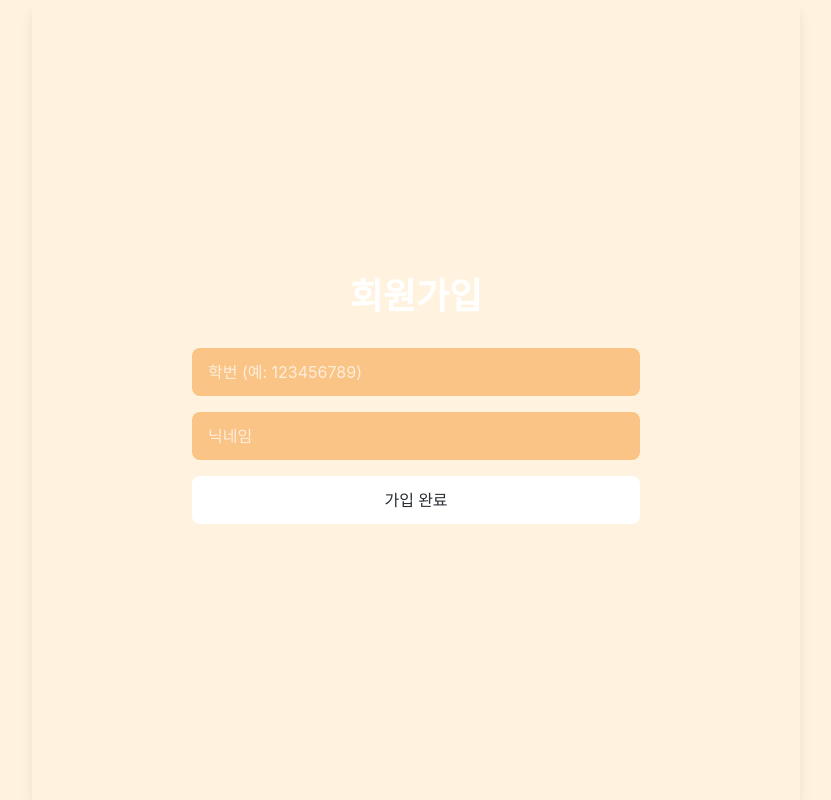
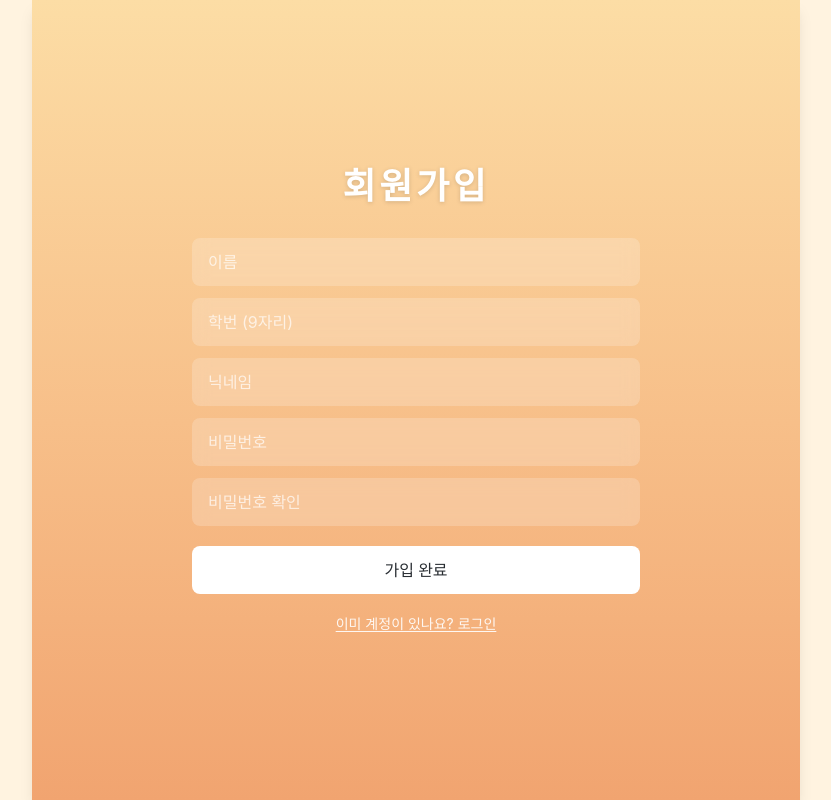
Before and after one commit to GC-MapleWind/MSGS_13_F, a SvelteKit app in the folder dpbr_front/app/: page /auth/signup in a window 1280 px wide. Before the commit this address had no page. Shown: the whole page, without its empty margins (224-1055 px from the left). Built offline with nearby package versions, Linux system fonts and the light colour scheme; a web font is replaced by a local one.

Commit message:
feat(front): implement end-to-end user signup form and API integration

```diff
--- a/dpbr_front/app/src/lib/components/InputBox.svelte
+++ b/dpbr_front/app/src/lib/components/InputBox.svelte
@@ -2,7 +2,7 @@
 	import { X } from "lucide-svelte";
 
 	interface Props {
-		type?: "text" | "number" | "tel";
+		type?: "text" | "number" | "tel" | "password" | "email";
 		placeholder: string;
 		value: string;
 		maxLength?: number;
@@ -32,7 +32,7 @@
 	}: Props = $props();
 
 	let inputEl: HTMLInputElement | undefined = $state();
-	let internalValue = $state(valueProp);
+	let internalValue = $state("");
 
 	// 외부 value prop 변경 시 내부 값 동기화
 	$effect(() => {
--- a/dpbr_front/app/src/lib/utils/api.ts
+++ b/dpbr_front/app/src/lib/utils/api.ts
@@ -72,14 +72,16 @@ interface VerifyBackendResponse {
 }
 
 export interface SignupRequest {
-	registerToken: string;
+	registerToken?: string;
+	name: string;
 	studentId: string;
 	nickname: string;
+	password: string;
 }
 
 export interface SignupResponse {
-	token: string;
-	user: {
+	token?: string;
+	user?: {
 		name: string;
 		studentId: string;
 		nickname: string;
@@ -96,6 +98,20 @@ interface KakaoLoginBackendResponse {
 interface TokenBackendResponse {
 	access_token: string;
 	token_type: string;
+}
+
+interface SignupBackendUserResponse {
+	name?: string;
+	username?: string;
+	student_id?: string | null;
+	studentId?: string | null;
+	nickname?: string;
+}
+
+interface SignupBackendResponse {
+	access_token?: string;
+	token?: string;
+	user?: SignupBackendUserResponse;
 }
 
 function getAuthTokenFromStorage(): string | null {
@@ -339,16 +355,18 @@ export async function verifyAuth(): Promise<ApiResponse<VerifyResponse>> {
  * 회원가입 API 호출
  */
 export async function signup(request: SignupRequest): Promise<ApiResponse<SignupResponse>> {
-	const response = await apiRequest<TokenBackendResponse>('/users/auth/kakao/register', {
+	const response = await apiRequest<SignupBackendResponse>('/users/signup', {
 		method: 'POST',
 		body: JSON.stringify({
-			register_token: request.registerToken,
+			name: request.name,
 			student_id: request.studentId,
-			nickname: request.nickname
+			nickname: request.nickname,
+			password: request.password,
+			register_token: request.registerToken ?? null
 		})
 	});
 
-	if (!response.success || !response.data) {
+	if (!response.success) {
 		return {
 			success: false,
 			message: response.message || '회원가입에 실패했습니다.',
@@ -356,13 +374,35 @@ export async function signup(request: SignupRequest): Promise<ApiResponse<Signup
 		};
 	}
 
+	const token = response.data?.access_token || response.data?.token;
+
+	if (!token && !response.data?.user) {
+		return {
+			success: true,
+			data: {},
+			status: response.status
+		};
+	}
+
+	const userFromResponse = response.data?.user;
+	const userFromToken = token ? toUserFromToken(token, request.name, request.studentId) : null;
+	const userName =
+		userFromResponse?.name || userFromResponse?.username || userFromToken?.name || request.name;
+	const userStudentId =
+		userFromResponse?.student_id ||
+		userFromResponse?.studentId ||
+		userFromToken?.studentId ||
+		request.studentId;
+	const userNickname = userFromResponse?.nickname || request.nickname;
+
 	return {
 		success: true,
 		data: {
-			token: response.data.access_token,
+			token,
 			user: {
-				...toUserFromToken(response.data.access_token, request.nickname, request.studentId),
-				nickname: request.nickname
+				name: userName,
+				studentId: userStudentId,
+				nickname: userNickname
 			}
 		},
 		status: response.status
--- a/dpbr_front/app/src/routes/+layout.svelte
+++ b/dpbr_front/app/src/routes/+layout.svelte
@@ -75,11 +75,6 @@
 			return;
 		}
 
-		if (isSignupRoute && !authState.registerToken) {
-			navigateTo("/login");
-			return;
-		}
-
 		if (isLoginRoute && authState.registerToken) {
 			navigateTo("/auth/signup");
 		}
--- a/dpbr_front/app/src/routes/auth/signup/+page.svelte
+++ b/dpbr_front/app/src/routes/auth/signup/+page.svelte
@@ -1,15 +1,27 @@
 <script lang="ts">
 	import InputBox from "$lib/components/InputBox.svelte";
 	import Button from "$lib/components/Button.svelte";
+	import Toast from "$lib/components/Toast.svelte";
 	import { goto } from "$app/navigation";
 	import { authStore } from "$lib/stores/auth";
 	import * as api from "$lib/utils/api";
 	import { get } from "svelte/store";
-	import Toast from "$lib/components/Toast.svelte"; // Toast 컴포넌트 임포트 추가
 
+	type FormField =
+		| "name"
+		| "studentId"
+		| "nickname"
+		| "password"
+		| "passwordConfirm";
+	type FormErrors = Partial<Record<FormField, string>>;
+
+	let name = $state("");
 	let studentId = $state("");
 	let nickname = $state("");
+	let password = $state("");
+	let passwordConfirm = $state("");
 	let isLoading = $state(false);
+	let errors = $state<FormErrors>({});
 	let showToast = $state(false);
 	let toastMessage = $state("");
 
@@ -23,31 +35,64 @@
 		toastMessage = "";
 	}
 
-	async function handleSignup() {
+	function clearError(field: FormField) {
+		if (!errors[field]) return;
+		const nextErrors = { ...errors };
+		delete nextErrors[field];
+		errors = nextErrors;
+	}
+
+	function validateForm(): boolean {
+		const trimmedName = name.trim();
 		const trimmedStudentId = studentId.trim();
 		const trimmedNickname = nickname.trim();
+		const nextErrors: FormErrors = {};
 
-		// 기본 필수 입력 검사
-		if (!trimmedStudentId || !trimmedNickname) {
-			showToastMessage("학번과 닉네임을 입력해주세요."); // 메시지 표시
-			return;
+		if (!trimmedName) {
+			nextErrors.name = "이름을 입력해주세요.";
+		} else if (trimmedName.length < 2 || trimmedName.length > 20) {
+			nextErrors.name = "이름은 2자 이상 20자 이하로 입력해주세요.";
 		}
 
-		// 학번 유효성 검사 (9자리 숫자)
-		if (trimmedStudentId.length !== 9 || !/^\d+$/.test(trimmedStudentId)) {
-			showToastMessage("학번은 9자리 숫자로 입력해주세요."); // 메시지 표시
-			return;
+		if (!trimmedStudentId) {
+			nextErrors.studentId = "학번을 입력해주세요.";
+		} else if (!/^\d{9}$/.test(trimmedStudentId)) {
+			nextErrors.studentId = "학번은 9자리 숫자로 입력해주세요.";
 		}
 
-		// 닉네임 유효성 검사 (2자 이상 10자 이하, 한글, 영어, 숫자만)
-		if (
+		if (!trimmedNickname) {
+			nextErrors.nickname = "닉네임을 입력해주세요.";
+		} else if (
 			trimmedNickname.length < 2 ||
 			trimmedNickname.length > 10 ||
 			!/^[a-zA-Z0-9가-힣]+$/.test(trimmedNickname)
 		) {
-			showToastMessage(
-				"닉네임은 2자 이상 10자 이하의 한글, 영어, 숫자만 입력 가능합니다.",
-			); // 메시지 표시
+			nextErrors.nickname =
+				"닉네임은 2자 이상 10자 이하의 한글, 영어, 숫자만 가능합니다.";
+		}
+
+		if (!password) {
+			nextErrors.password = "비밀번호를 입력해주세요.";
+		} else if (
+			password.length < 8 ||
+			!/^(?=.*[A-Za-z])(?=.*\d)[A-Za-z\d!@#$%^&*()_+\-=[\]{};':"\\|,.<>/?`~]+$/.test(password)
+		) {
+			nextErrors.password = "비밀번호는 8자 이상, 영문과 숫자를 포함해야 합니다.";
+		}
+
+		if (!passwordConfirm) {
+			nextErrors.passwordConfirm = "비밀번호 확인을 입력해주세요.";
+		} else if (password !== passwordConfirm) {
+			nextErrors.passwordConfirm = "비밀번호가 일치하지 않습니다.";
+		}
+
+		errors = nextErrors;
+		return Object.keys(nextErrors).length === 0;
+	}
+
+	async function handleSignup() {
+		if (!validateForm()) {
+			showToastMessage("입력값을 확인해주세요.");
 			return;
 		}
 
@@ -55,72 +100,160 @@
 
 		try {
 			const { registerToken } = get(authStore);
+			const response = await api.signup({
+				registerToken: registerToken || undefined,
+				name: name.trim(),
+				studentId: studentId.trim(),
+				nickname: nickname.trim(),
+				password: password.trim(),
+			});
 
-			if (!registerToken) {
-				showToastMessage(
-					"회원가입 토큰이 유효하지 않습니다. 다시 로그인해주세요.",
-				); // 메시지 표시
-				goto("/login");
+			if (!response.success) {
+				throw new Error(response.message || "회원가입에 실패했습니다.");
+			}
+
+			const token = response.data?.token;
+			const user = response.data?.user;
+			authStore.setRegisterToken(null);
+
+			if (token && user) {
+				authStore.setAuthData(token, user);
+				showToastMessage("회원가입이 완료되었습니다.");
+				await goto("/");
 				return;
 			}
 
-			const response = await api.signup({
-				registerToken,
-				studentId: trimmedStudentId,
-				nickname: trimmedNickname,
-			});
-
-			if (response.success && response.data) {
-				const { token, user } = response.data;
-				authStore.setAuthData(token, user);
-				authStore.setRegisterToken(null);
-				showToastMessage("회원가입이 성공적으로 완료되었습니다!"); // 성공 메시지 표시
-				goto("/");
-			} else {
-				throw new Error(response.message || "회원가입에 실패했습니다.");
-			}
+			showToastMessage("회원가입이 완료되었습니다. 로그인 후 이용해주세요.");
+			await goto("/login");
 		} catch (error) {
 			showToastMessage(
-				"회원가입에 실패했습니다: " +
-					(error instanceof Error ? error.message : String(error)),
-			); // 메시지 표시
+				`회원가입에 실패했습니다: ${
+					error instanceof Error ? error.message : String(error)
+				}`,
+			);
 		} finally {
 			isLoading = false;
 		}
 	}
 </script>
 
+<svelte:head>
+	<title>회원가입 - 단풍바람</title>
+</svelte:head>
+
 <div
-	class="min-h-screen bg-bg-app flex flex-col items-center justify-center px-4 py-8"
+	class="min-h-screen bg-gradient-to-b from-[#FCDDA5] to-[#F1A470] flex flex-col items-center justify-center px-4 py-8"
 >
-	<!-- Toast 메시지 -->
 	<Toast message={toastMessage} show={showToast} onClose={handleToastClose} />
 
 	<div class="w-full max-w-md flex flex-col items-center gap-8">
-		<h1 class="text-4xl font-bold text-white">회원가입</h1>
+		<h1 class="text-4xl font-bold text-white tracking-widest drop-shadow-sm">
+			회원가입
+		</h1>
 
-		<div class="w-full flex flex-col gap-4">
+		<div class="w-full flex flex-col gap-3">
+			<div class="flex flex-col gap-1">
 				<InputBox
 					type="text"
-				placeholder="학번 (예: 123456789)"
+					placeholder="이름"
+					value={name}
+					maxLength={20}
+					onInput={(value) => {
+						name = value;
+						clearError("name");
+					}}
+					class="bg-white/20 backdrop-blur-sm text-white placeholder-white"
+				/>
+				{#if errors.name}
+					<p class="text-red-100 text-sm px-1">{errors.name}</p>
+				{/if}
+			</div>
+
+			<div class="flex flex-col gap-1">
+				<InputBox
+					type="tel"
+					placeholder="학번 (9자리)"
 					value={studentId}
-				onInput={(value) => (studentId = value)}
 					maxLength={9}
+					onInput={(value) => {
+						studentId = value.replace(/\D/g, "");
+						clearError("studentId");
+					}}
+					class="bg-white/20 backdrop-blur-sm text-white placeholder-white"
 				/>
+				{#if errors.studentId}
+					<p class="text-red-100 text-sm px-1">{errors.studentId}</p>
+				{/if}
+			</div>
+
+			<div class="flex flex-col gap-1">
 				<InputBox
 					type="text"
 					placeholder="닉네임"
 					value={nickname}
-				onInput={(value) => (nickname = value)}
 					maxLength={10}
+					onInput={(value) => {
+						nickname = value;
+						clearError("nickname");
+					}}
+					class="bg-white/20 backdrop-blur-sm text-white placeholder-white"
 				/>
+				{#if errors.nickname}
+					<p class="text-red-100 text-sm px-1">{errors.nickname}</p>
+				{/if}
+			</div>
+
+			<div class="flex flex-col gap-1">
+				<InputBox
+					type="password"
+					placeholder="비밀번호"
+					value={password}
+					maxLength={64}
+					onInput={(value) => {
+						password = value;
+						clearError("password");
+						if (passwordConfirm) clearError("passwordConfirm");
+					}}
+					class="bg-white/20 backdrop-blur-sm text-white placeholder-white"
+				/>
+				{#if errors.password}
+					<p class="text-red-100 text-sm px-1">{errors.password}</p>
+				{/if}
+			</div>
+
+			<div class="flex flex-col gap-1">
+				<InputBox
+					type="password"
+					placeholder="비밀번호 확인"
+					value={passwordConfirm}
+					maxLength={64}
+					onInput={(value) => {
+						passwordConfirm = value;
+						clearError("passwordConfirm");
+					}}
+					class="bg-white/20 backdrop-blur-sm text-white placeholder-white"
+				/>
+				{#if errors.passwordConfirm}
+					<p class="text-red-100 text-sm px-1">{errors.passwordConfirm}</p>
+				{/if}
+			</div>
+
 			<Button
-				label="가입 완료"
+				label={isLoading ? "가입 중..." : "가입 완료"}
 				variant="primary"
 				onClick={handleSignup}
 				type="button"
 				buttonState={isLoading ? "disabled" : "default"}
+				class="bg-white text-primary-dark hover:bg-white/90 font-medium mt-2"
 			/>
+
+			<button
+				type="button"
+				class="text-sm text-white/90 underline underline-offset-2 mt-2"
+				onclick={() => goto("/login")}
+			>
+				이미 계정이 있나요? 로그인
+			</button>
 		</div>
 	</div>
 </div>
```
Also changed, not shown: dpbr_front/app/src/routes/login/+page.svelte (+7 -0 lines). Lines whose indentation alone changed are shown as unchanged.
